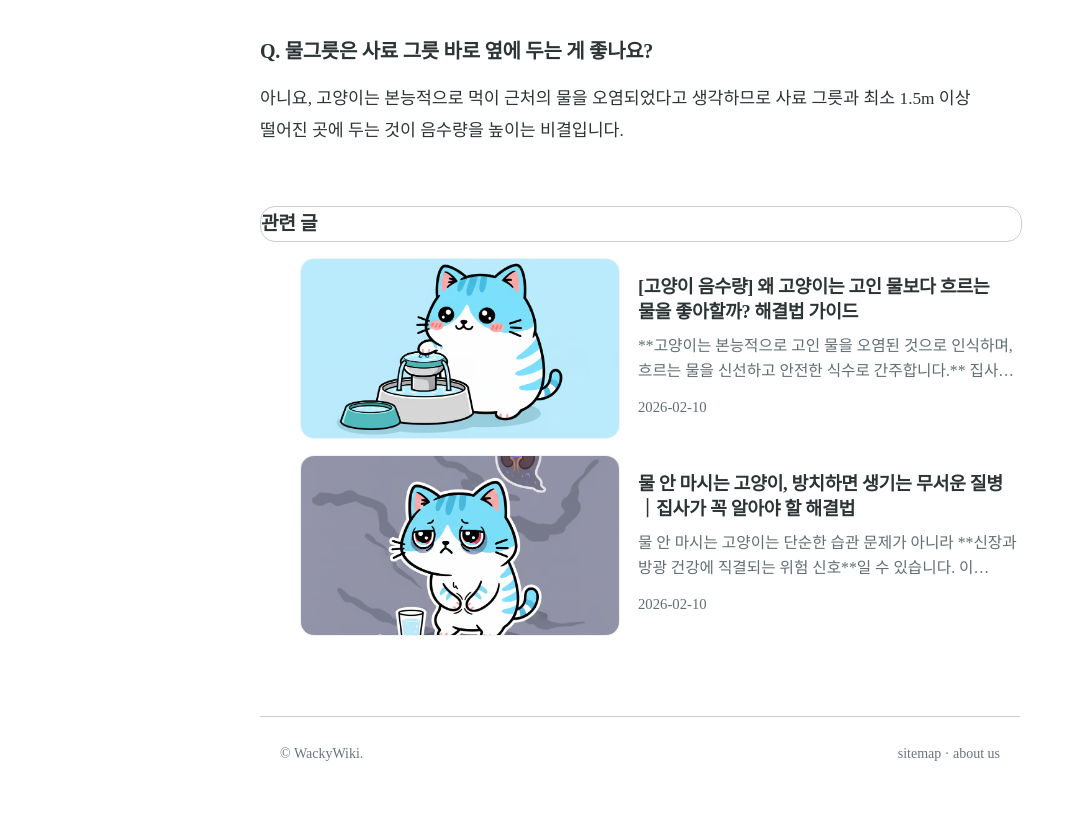
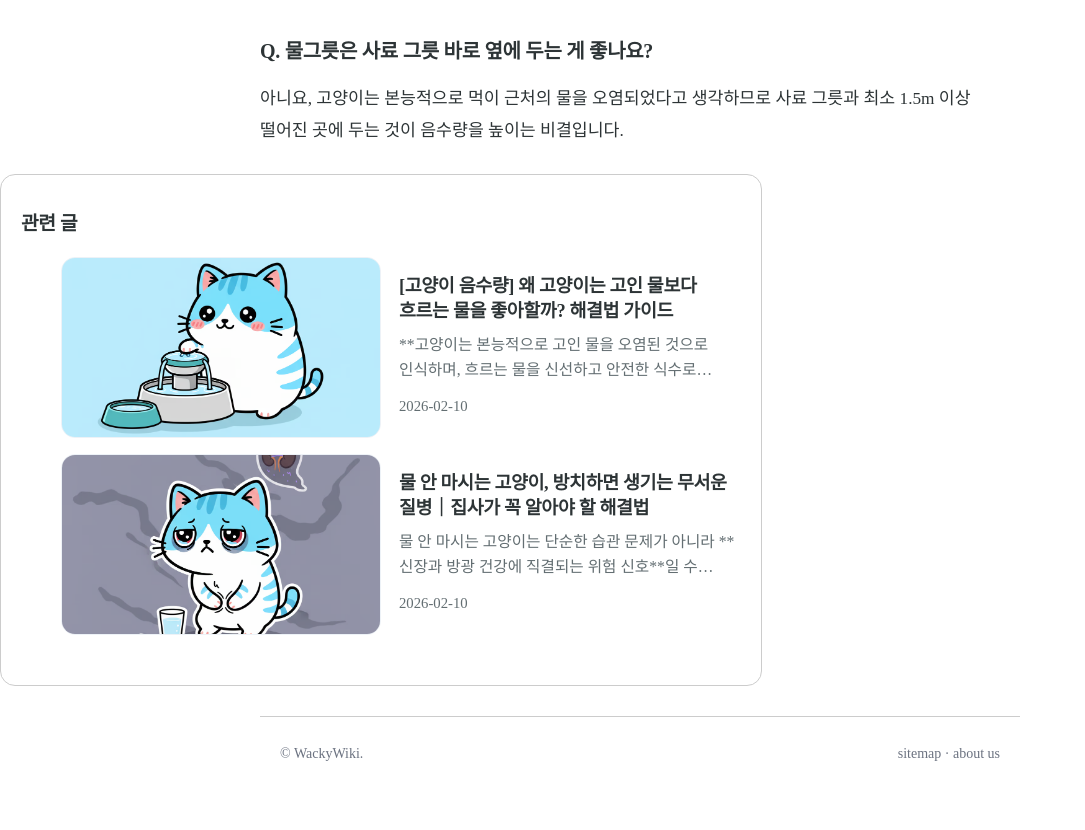
Before and after one commit to Andrew3268/wackywiki, a website: page posts/first-test.html in a window 1280 px wide. Shown: the part 5141-5971 px from the top of the page, without its empty margins (0-1085 px from the left). Drawn offline with Linux system fonts and the light colour scheme.

Commit message:
check what fixed

```diff
--- a/assets/css/styles.css
+++ b/assets/css/styles.css
@@ -293,6 +293,9 @@
   margin: 28px 0 0;
   padding: 26px 0 34px;
   background: var(--bg-body);
+  width:760px;
+  border:1px solid #ccc;
+  border-radius:15px;
 }
 .more-head{
   display: flex;
@@ -300,9 +303,7 @@
   justify-content: space-between;
   gap: 14px;
   margin: 6px 0 14px;
-  width:760px;
-  border:1px solid #ccc;
-  border-radius:15px;
+
 }
 .more-title{
   margin: 0;
--- a/assets/js/more-related.js
+++ b/assets/js/more-related.js
@@ -31,18 +31,41 @@
     return s;
   }
 
-  function samePath(urlLike, pathLike) {
-    const a = String(urlLike || "");
-    const b = String(pathLike || "");
-    if (!a || !b) return false;
-    if (a === b) return true;
-    // decode 후 비교(한글 슬러그/공백 등 대비)
-    const da = decodeURI(a);
-    const db = decodeURI(b);
-    if (da === db) return true;
-    // 하위 경로 배포 대비: 끝 경로가 같으면 동일 글로 취급
-    return da.endsWith(db) || db.endsWith(da);
-  }
+
+function normalizePath(input) {
+  let s = String(input || "");
+  if (!s) return "";
+  // URL 전체가 들어오면 pathname만 추출
+  try { s = new URL(s, location.origin).pathname; } catch (e) {}
+  // query/hash 제거
+  s = s.split("?")[0].split("#")[0];
+
+  // 디코딩(한글 슬러그 대비)
+  try { s = decodeURI(s); } catch (e) {}
+
+  // 끝 슬래시 제거
+  if (s.length > 1) s = s.replace(/\/+$/, "");
+
+  // .html 제거(Pretty URL 대응)
+  s = s.replace(/\.html$/i, "");
+
+  return s;
+}
+
+function samePath(urlLike, pathLike) {
+  const a0 = String(urlLike || "");
+  const b0 = String(pathLike || "");
+  if (!a0 || !b0) return false;
+
+  const a = normalizePath(a0);
+  const b = normalizePath(b0);
+
+  if (!a || !b) return false;
+  if (a === b) return true;
+
+  // 하위 경로 배포 대비: 끝 경로가 같으면 동일 글로 취급
+  return a.endsWith(b) || b.endsWith(a);
+}
 function esc(s) {
     return String(s ?? "")
       .replaceAll("&", "&amp;")
@@ -136,7 +159,7 @@
     const list = document.getElementById("moreList");
     if (!list) return;
 
-    const currentPath = decodeURI(location.pathname);
+    const currentPath = location.pathname;
 
     let posts = [];
     try {
```
